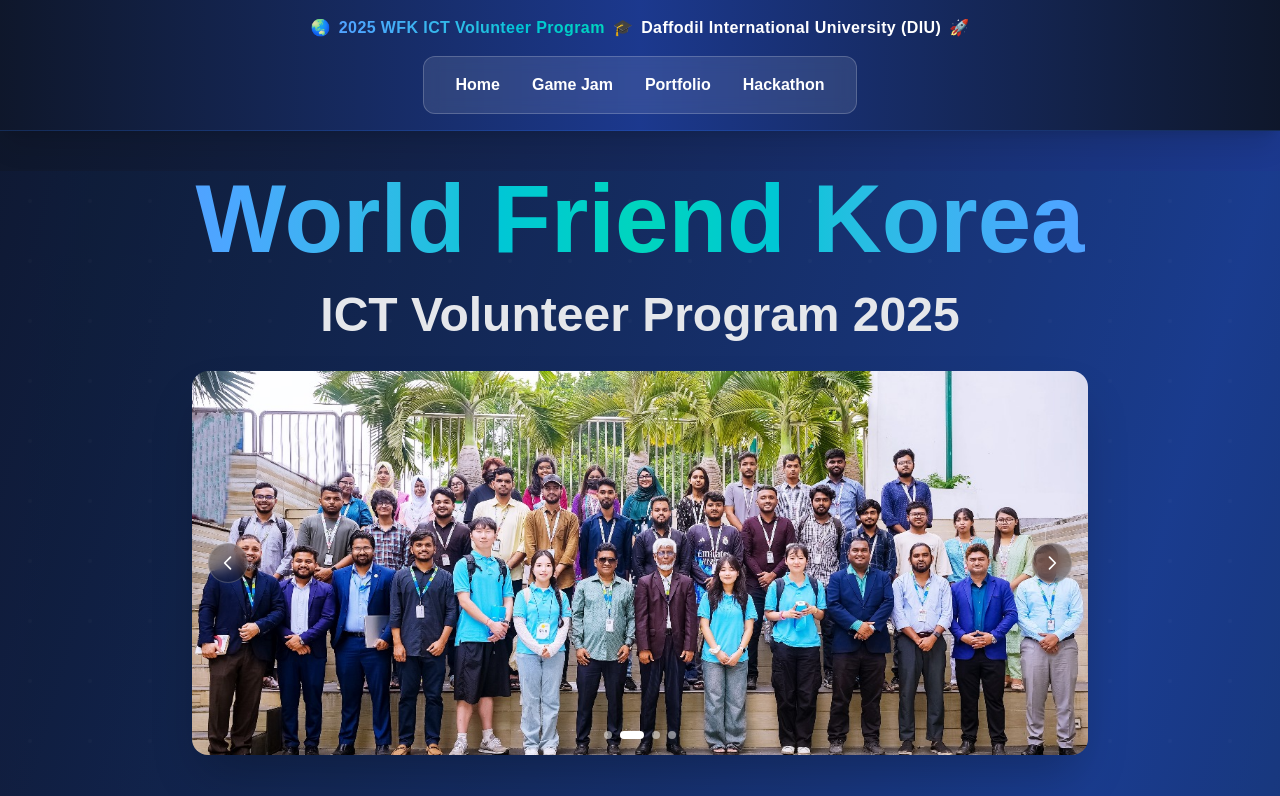
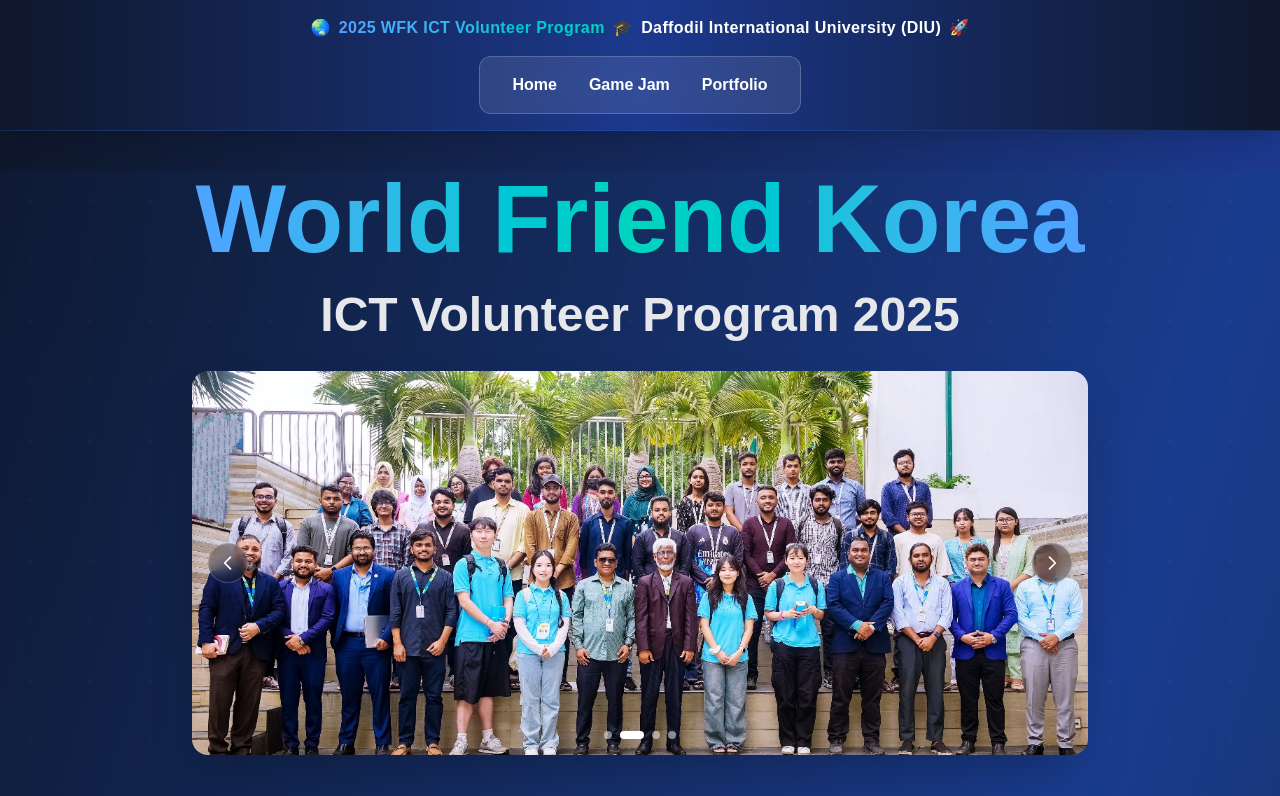
Before and after one commit to uthsobcb/wfk2025diu, a Next.js app: page / in a window 1280 px wide. Shown: the top 796 px of the page. Built offline with nearby package versions, Linux system fonts and the light colour scheme.

Commit message:
removed hackathon

```diff
--- a/src/app/component/Navigation.tsx
+++ b/src/app/component/Navigation.tsx
@@ -37,12 +37,7 @@ export default function NavigationBar() {
                     >
                         Portfolio
                     </Link>
-                    <Link
-                        href="/hackathon"
-                        className="hover:text-blue-300 transition-colors duration-200 underline-offset-4 hover:underline px-2 py-1 rounded hover:bg-blue-500/20"
-                    >
-                        Hackathon
-                    </Link>
+
                 </div>
             </div>
         </nav>
--- a/src/app/page.tsx
+++ b/src/app/page.tsx
@@ -328,14 +328,6 @@ export default function Home() {
               <p className="text-gray-300">Showcasing awesome builds projects in unique way by students.</p>
             </Link>
 
-            <Link
-              href="/hackathon"
-              className="group bg-white/10 backdrop-blur-sm rounded-2xl p-8 border border-white/20 hover:border-teal-400/50 transition-all duration-300 hover:transform hover:scale-105"
-            >
-              <div className="text-6xl mb-4">💡</div>
-              <h3 className="text-2xl font-semibold mb-4 text-teal-300 group-hover:text-teal-200">Innovation Hackathon</h3>
-              <p className="text-gray-300">Collaborative projects solving real-world problems with technology</p>
-            </Link>
           </div>
         </div>
       </section>
```
